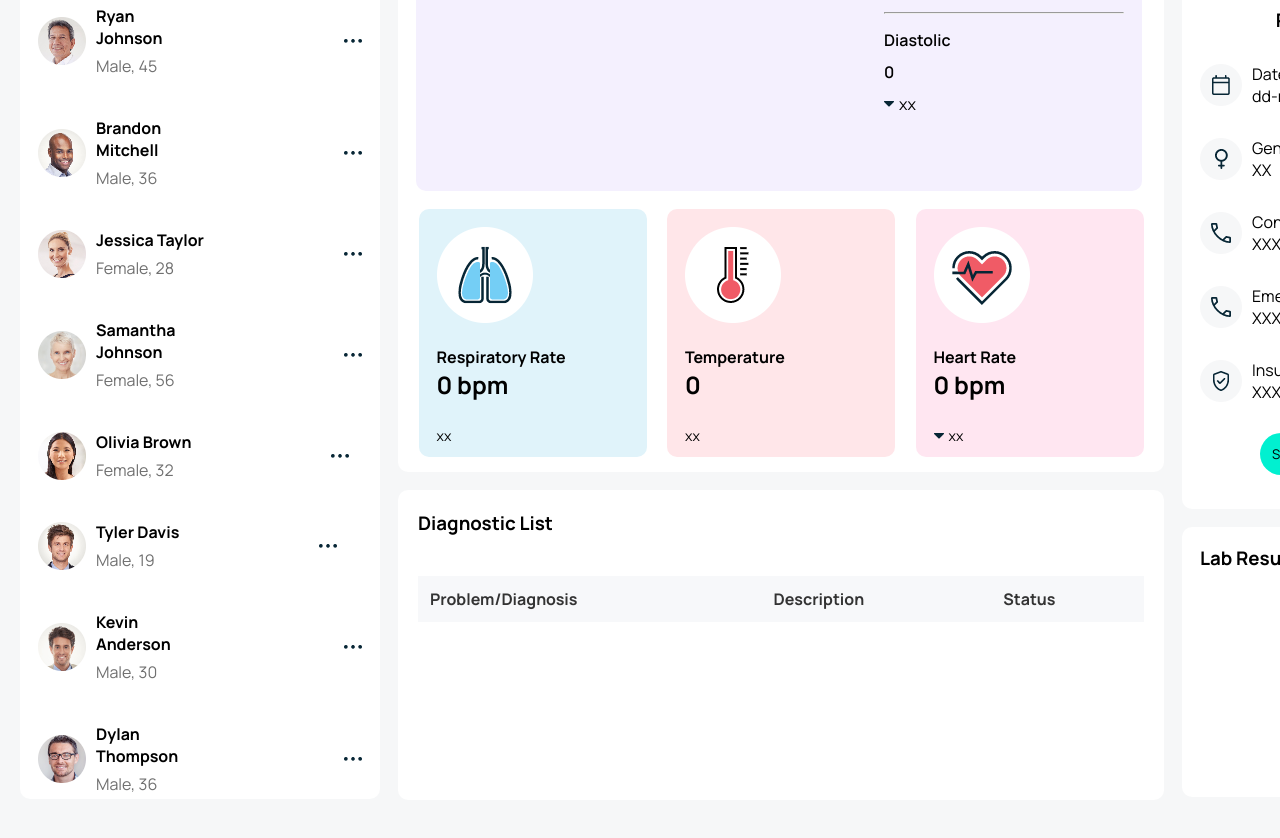
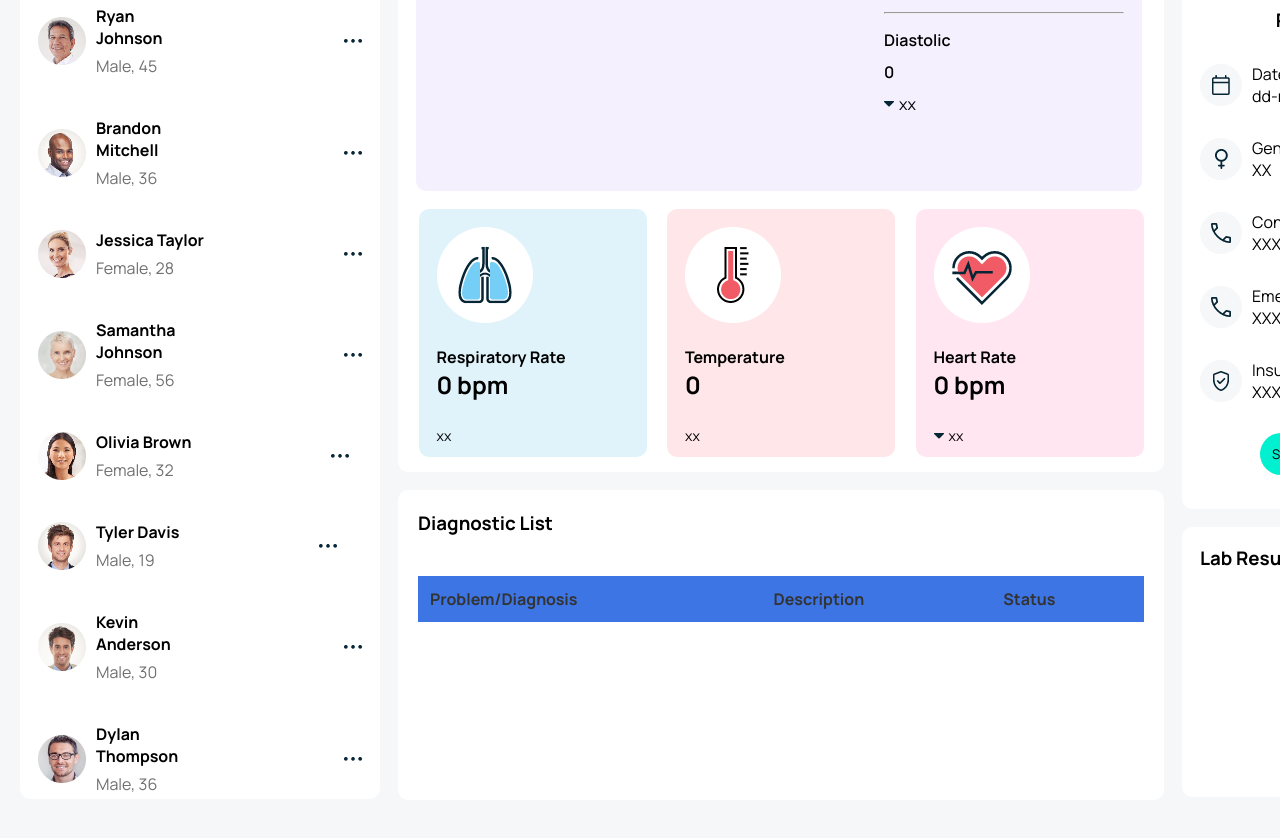
Before and after one commit to Sangeeta-cmd/Patient_Health_Accessing_System, a plain HTML site: page index.html in a window 1280 px wide. Shown: the part 329-1167 px from the top of the page. Drawn offline with nearby package versions, Linux system fonts and the light colour scheme; no server answers.

Commit message:
Updated file

```diff
--- a/style.css
+++ b/style.css
@@ -203,12 +203,12 @@ td,th{
    color: #555;
 }
 article table thead tr th{
-    background-color: #f7f8fa;
+    background-color: #3d75e4;
     color: #333;
 }
-article table thead tr:nth-child(1){
-    background-color: #F6F7F8;
-}
+/* article table thead tr:nth-child(1){
+    background-color: #323d47;
+} */
 
 
 /* right side bar-- aside*/
```
